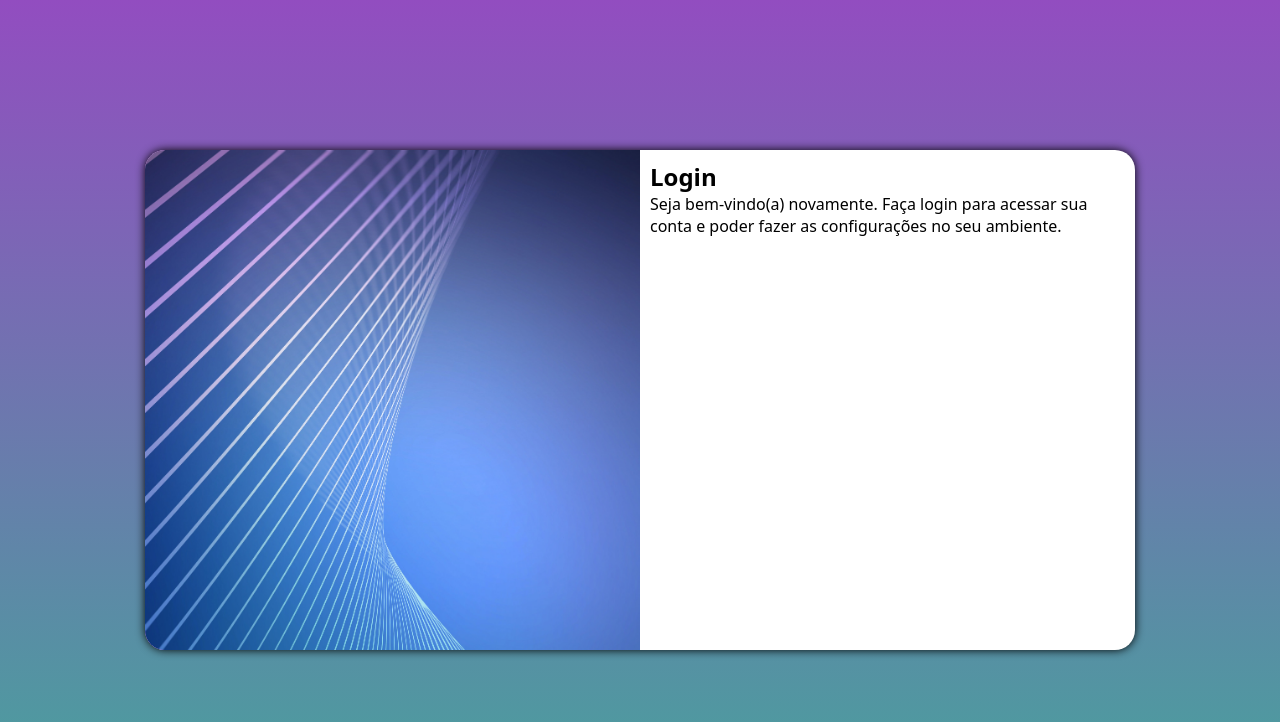
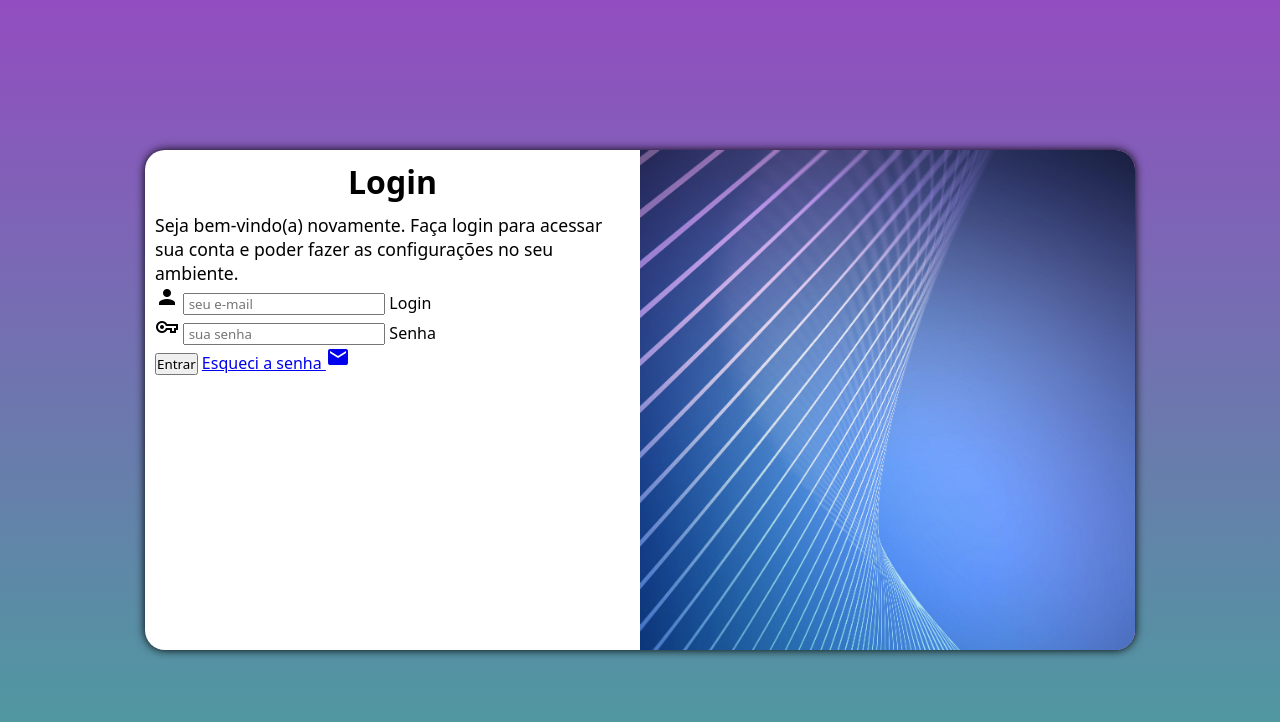
Before and after one commit to notShal/projeto-login1, a plain HTML site: page index.html in a window 1280 px wide. Drawn offline with nearby package versions, Linux system fonts and the light colour scheme.

Commit message:
add formulario

```diff
--- a/estilos/media-query.css
+++ b/estilos/media-query.css
@@ -32,13 +32,21 @@
     }
 
     #login > #imagem {
-        float: left;
+        float: right;
         width: 50%;
         height: 100%;
     }
 
     #login > #formulario {
-        float: right;
+        float: left;
         width: 50%;
     }
+
+    #formulario h1 {
+        font-size: 2em;
+    }
+
+    #formulario p {
+        font-size: 1.1em;
+    }
 }
--- a/estilos/style.css
+++ b/estilos/style.css
@@ -57,3 +57,12 @@ main {
     padding: 10px;
 
 }
+
+#formulario h1 {
+    text-align: center;
+    margin-bottom: 10px;
+}
+
+#formulario p {
+    font-size: .9em;
+}
--- a/index.html
+++ b/index.html
@@ -4,6 +4,8 @@
     <meta charset="UTF-8">
     <meta name="viewport" content="width=device-width, initial-scale=1.0">
     <title>Login</title>
+    <link rel="stylesheet" href="https://fonts.googleapis.com/icon?family=Material+Icons">
+    <link rel="stylesheet" href="https://fonts.googleapis.com/css2?family=Material+Symbols+Outlined:opsz,wght,FILL,GRAD@24,400,0,0" />
     <link rel="stylesheet" href="estilos/style.css">
     <link rel="stylesheet" href="estilos/media-query.css">
 </head>
@@ -16,12 +18,22 @@
             <div  id="formulario">
                 <h1>Login</h1>
                 <p>Seja bem-vindo(a) novamente. Faça login para acessar sua conta e poder fazer as configurações no seu ambiente.</p>
-                <form action="login.php" method="post"></form>
-
+                <form action="login.php" method="post" autocomplete="on">
+                    <div class="campo">
+                        <span class="material-icons">person</span>
+                        <input type="email" name="login" id="ilogin" placeholder=" seu e-mail" autocomplete="email" required maxlength="30">
+                        <label for="ilogin">Login</label>
+                    </div>
+                    <div class="campo">
+                        <span class="material-symbols-outlined">vpn_key</span>
+                        <input type="password" name="senha" id="isenha" placeholder=" sua senha" autocomplete="current-password" required minlength="8" maxlength="20">
+                        <label for="isenha">Senha</label>
+                    </div>
+                    <input type="submit" value="Entrar">
+                    <a href="esqueci.html">Esqueci a senha <span class="material-icons">mail</span></a>
+                </form>
             </div>
-
         </section>
     </main>
-
 </body>
 </html>
```
